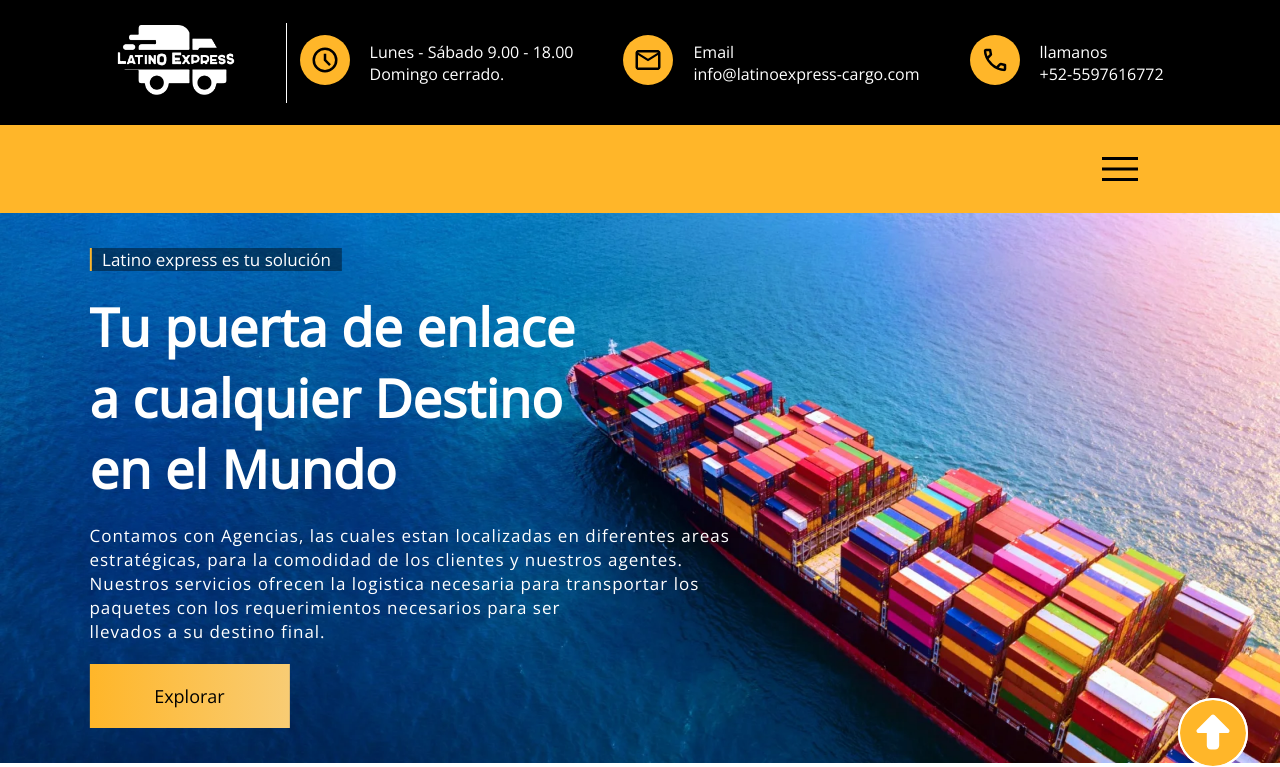
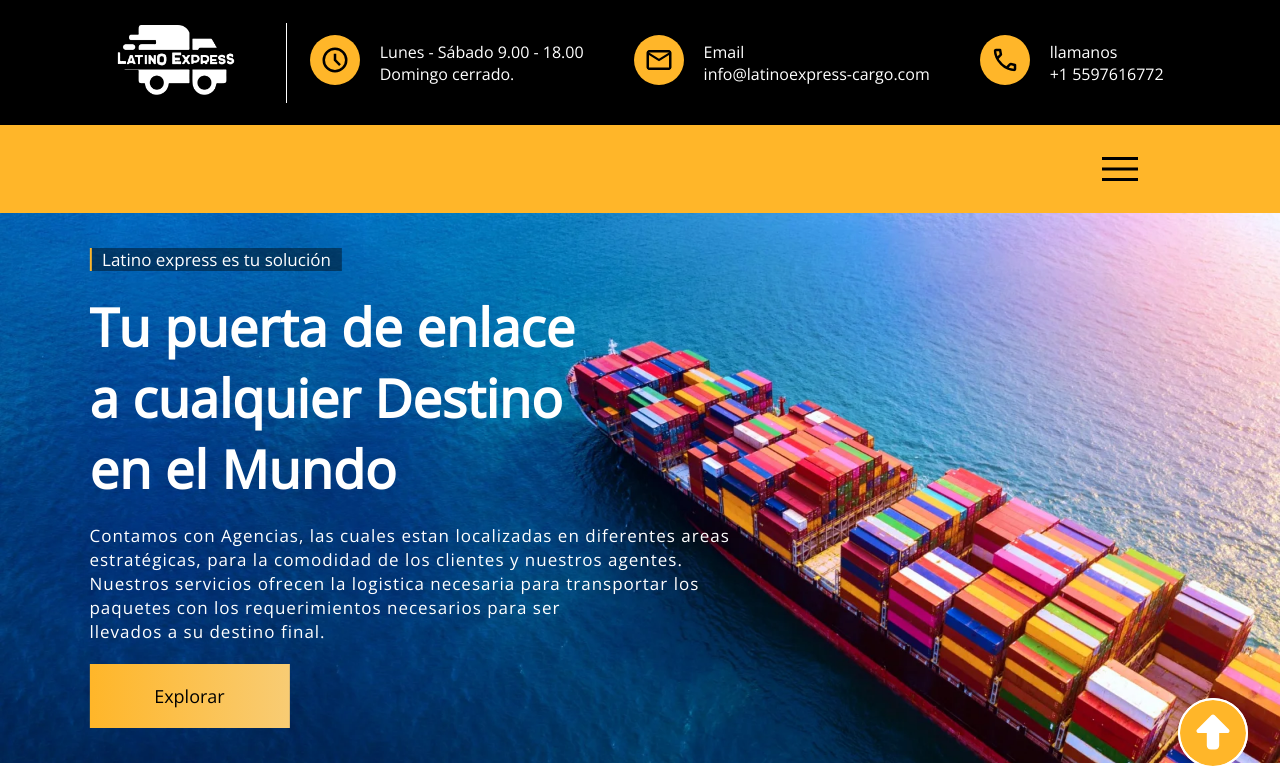
Before and after one commit to fernandohps17/latino-express, a PHP site: page / in a window 1280 px wide. Shown: the top 767 px of the page. Run offline with PHP 8.4, Linux system fonts and the light colour scheme.

Commit message:
Se modificaron los svg de redes sociales y se cambio el numero de ws

```diff
--- a/index.php
+++ b/index.php
@@ -56,7 +56,7 @@ require_once "./comons/version_css_js.php";
                             </picture>
                             <div class="bar_top_contact_content_text">
                                 <p>Email</p>
-                                <p>info@latinoexpress-cargo.com</p>
+                                <a href="mailto:info@latinoexpress-cargo.com" onclick="gtag('event', 'email')">info@latinoexpress-cargo.com</a>
                             </div>
                         </div>
                         <div class="bar_top_contact_content">
@@ -66,7 +66,7 @@ require_once "./comons/version_css_js.php";
                             </picture>
                             <div class="bar_top_contact_content_text">
                                 <p>llamanos</p>
-                                <p>+52-5597616772</p>
+                                <a href="tel:+15597616772" onclick="gtag('event', 'telefonos')">+1 5597616772</a>
                             </div>
                         </div>
                     </div>
@@ -627,7 +627,7 @@ require_once "./comons/version_css_js.php";
                                 </picture>
                                 <div class="bar_top_contact_content_text">
                                     <p>Email</p>
-                                    <p>info@latinoexpress-cargo.com</p>
+                                    <a href="mailto:info@latinoexpress-cargo.com" onclick="gtag('event', 'email')">info@latinoexpress-cargo.com</a>
                                 </div>
                             </div>
 
@@ -649,7 +649,7 @@ require_once "./comons/version_css_js.php";
                                 </picture>
                                 <div class="bar_top_contact_content_text">
                                     <p>Llamanos</p>
-                                    <p>+52-5597616772</p>
+                                    <a href="tel:+15597616772" onclick="gtag('event', 'telefonos')">+1 5597616772</a>
                                 </div>
                             </div>
                         </div>
@@ -716,7 +716,7 @@ require_once "./comons/version_css_js.php";
                             </picture>
                             <div class="bar_top_contact_content_text">
                                 <p>Email</p>
-                                <p>info@latinoexpress-cargo.com</p>
+                                <a href="mailto:info@latinoexpress-cargo.com" onclick="gtag('event', 'email')">info@latinoexpress-cargo.com</a>
                             </div>
                         </div>
                         <div class="bar_top_contact_content">
@@ -726,7 +726,7 @@ require_once "./comons/version_css_js.php";
                             </picture>
                             <div class="bar_top_contact_content_text">
                                 <p>Llamanos</p>
-                                <p>+52-5597616772</p>
+                                <a href="tel:+15597616772" onclick="gtag('event', 'telefonos')">+1 5597616772</a>
                             </div>
                         </div>
                     </div>
@@ -746,18 +746,24 @@ require_once "./comons/version_css_js.php";
                         <input type="email" name="email_footer" required placeholder="Ingrese su Email">
                         <div class="btn_icons">
                             <button type="submit">Enviar</button>
+                            <a href="https://www.instagram.com/latino.expresscalifornia?igsh=MzRlODBiNWFlZA==" target="_blank">
                                 <picture class="picture-defer">
-                                <source class="image source" type='image/webp' data-img="/public/icon/linkeding_white.svg">
-                                <img class="image" data-img="/public/icon/linkeding_white.svg" alt="Latino express linkeding" title="Latino express linkeding" width="100" height="100">
+                                    <source class="image source" type='image/webp' data-img="/public/icon/instagram.svg">
+                                    <img class="image" data-img="/public/icon/instagram.svg" alt="Latino express Instagram" title="Latino express Instagram" width="100" height="100">
                                 </picture>
-                            <picture class="picture-defer">
-                                <source class="image source" type='image/webp' data-img="/public/icon/twitter_white.svg">
-                                <img class="image" data-img="/public/icon/twitter_white.svg" alt="Latino express twitter" title="Latino express twitter" width="100" height="100">
-                            </picture>
+                            </a>
+                            <a href="https://www.facebook.com/profile.php?id=61556014935981&mibextid=sCpJLy" target="_blank">
                                 <picture class="picture-defer">
                                     <source class="image source" type='image/webp' data-img="/public/icon/facebook_white.svg">
                                     <img class="image" data-img="/public/icon/facebook_white.svg" alt="Latino express facebook" title="Latino express facebook" width="100" height="100">
                                 </picture>
+                            </a>
+                            <a href="https://www.tiktok.com/@latinoexpress.cargo?_t=8jrEGkmhGCU&_r=1" target="_blank">
+                                <picture class="picture-defer">
+                                    <source class="image source" type='image/webp' data-img="/public/icon/tiktok.svg">
+                                    <img class="image" data-img="/public/icon/tiktok.svg" alt="Latino express tiktok" title="Latino express tiktok" width="100" height="100">
+                                </picture>
+                            </a>
                         </div>
                     </form>
                 </div>
--- a/public/scss/components/_bar_top.scss
+++ b/public/scss/components/_bar_top.scss
@@ -87,4 +87,14 @@
 
 .bar_top_contact_content_text {
     color: $color_terciario;
+
+    a {
+        color: $color_terciario;
+        text-decoration: none;
+        transition: 1s ease;
+
+        &:hover {
+            color: $color_secundario;
+        }
+    }
 }
```
Also changed, not shown: public/css/main.css, public/icon/instagram.svg, public/icon/tiktok.svg (added), 1 other file. Lines whose indentation alone changed are shown as unchanged.
